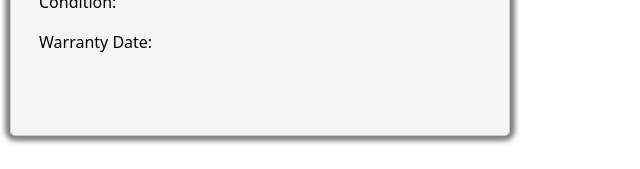
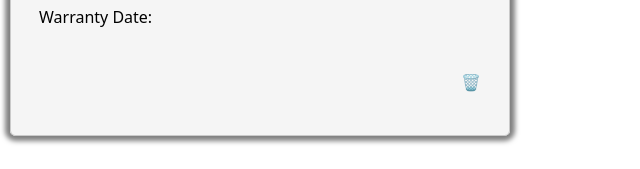
Before and after one commit to CrazyJokes-dev/StuffStash, a React (Create React App) app in the folder Stuff-Stash/client/: page /asset in a window 1280 px wide. Shown: the part 274-443 px from the top of the page, without its empty margins (0-640 px from the left). Built offline with nearby package versions, Linux system fonts and the light colour scheme; what react-client-session would draw is missing.

Commit message:
Caught branch up with main and merged update asset to have button buttons present.

```diff
--- a/Stuff-Stash/client/src/components/assetCard.jsx
+++ b/Stuff-Stash/client/src/components/assetCard.jsx
@@ -63,6 +63,9 @@ const Assetcard = (props) => {
             </div>
           </div>
           {/** contains name, product type, etc... TBD */}
+          <div className="delete-btn">
+            <div className="delete-icon">&#128465;</div>
+          </div>
         </div>
         <div className="back row">
           <div className="col">
```
Also changed, not shown: 1 other file (tests, documents, lock files or other folders).
